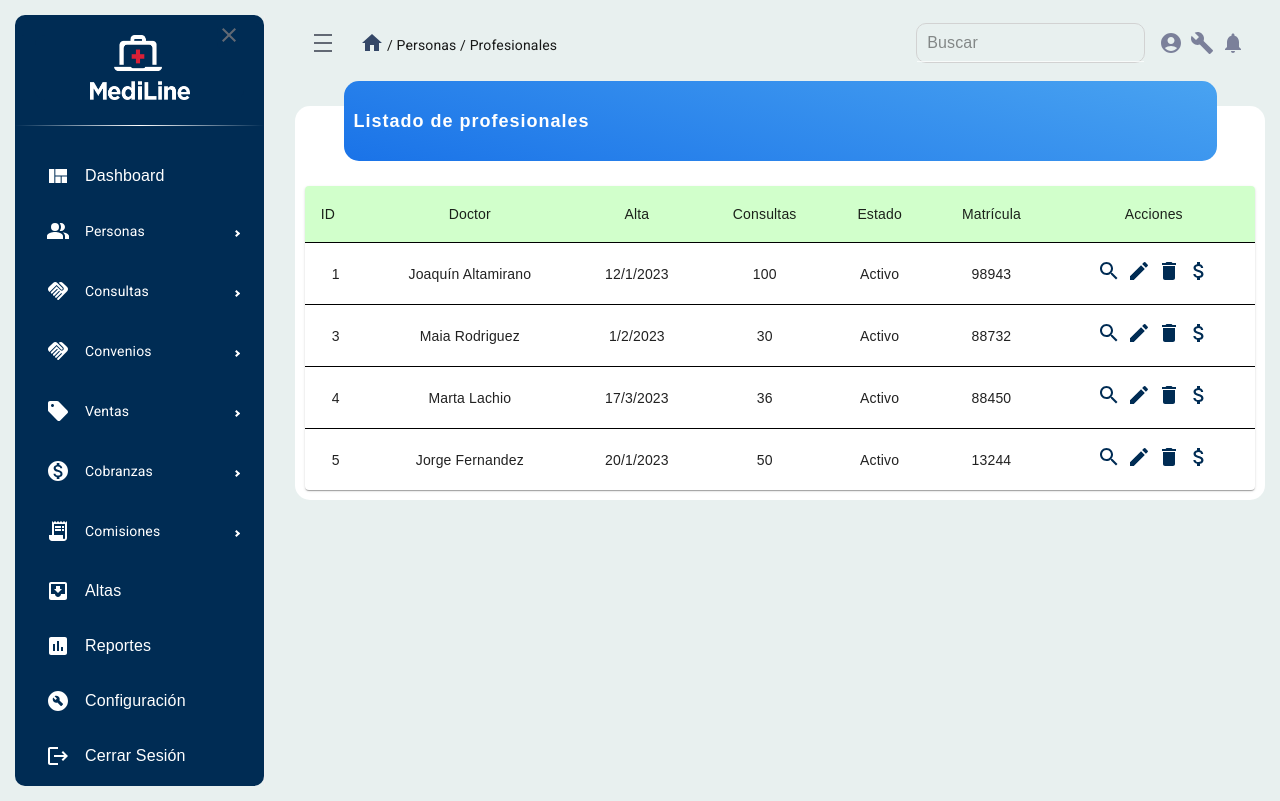
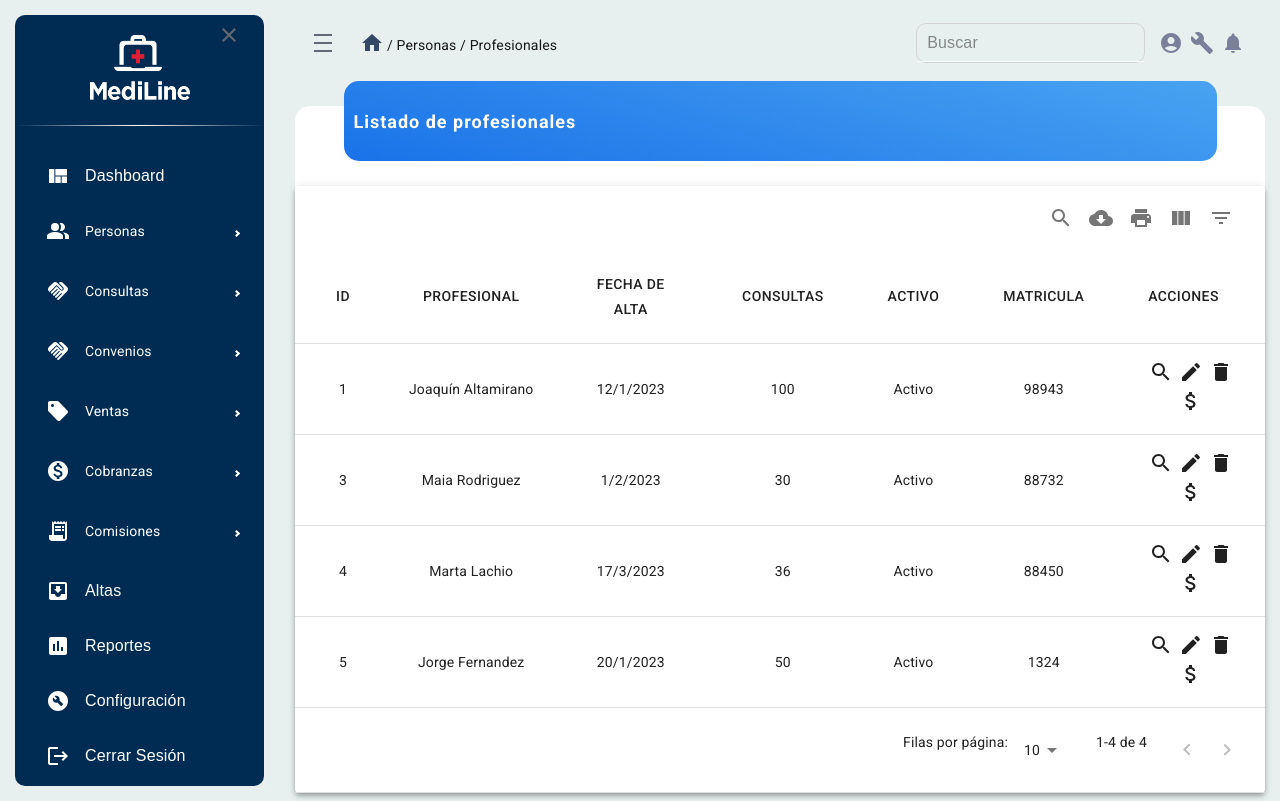
Before and after one commit to alexgarciaalcuadrado/Responsibe-navbar-and-sidebar-, a React (Create React App) app: page /personas/profesionales in a window 1280 px wide. Built offline with nearby package versions, Linux system fonts and the light colour scheme.

Commit message:
mui datatables

```diff
--- a/package.json
+++ b/package.json
@@ -16,6 +16,7 @@
     "@testing-library/user-event": "^13.5.0",
     "bootstrap": "^5.2.3",
     "chart.js": "^4.2.1",
+    "mui-datatables": "^4.3.0",
     "prop-types": "^15.8.1",
     "react": "^18.2.0",
     "react-chartjs-2": "^5.2.0",
--- a/src/pages/patients.js
+++ b/src/pages/patients.js
@@ -1,70 +1,159 @@
-import { useEffect, useState } from "react";
-
 import { Box, Typography } from "@mui/material";
-import Table from "@mui/material/Table";
-import TableBody from "@mui/material/TableBody";
-import TableCell from "@mui/material/TableCell";
-import TableContainer from "@mui/material/TableContainer";
-import TableHead from "@mui/material/TableHead";
-import TableRow from "@mui/material/TableRow";
-import Paper from "@mui/material/Paper";
-
 //icons
 import SearchIcon from "@mui/icons-material/Search";
 import EditIcon from "@mui/icons-material/Edit";
 import DeleteIcon from "@mui/icons-material/Delete";
 import AttachMoneyIcon from "@mui/icons-material/AttachMoney";
+import { ThemeProvider } from '@mui/material/styles';
+import { MuiTheme } from '../styles/MuiDataTableStyle';
+import MUIDataTable from "mui-datatables";
+
+import {
+  textLabels,
+  downloadOptions,
+  sortFunction,
+} from "../utils/muiTableOptions";
+
+const columns = [
+  {
+    name: "id",
+    label: "Id",
+    options: {
+      filter: false,
+      sort: true,
+    },
+  },
+  {
+    name: "patient",
+    label: "Paciente",
+    options: {
+      filter: false,
+      sort: true,
+    },
+  },
+  {
+    name: "alta",
+    label: "Fecha de alta",
+    options: {
+      filter: true,
+      sort: true,
+    },
+  },
+  {
+    name: "consults",
+    label: "Consultas",
+    options: {
+      filter: false,
+      sort: true,
+    },
+  },
+  {
+    name: "state",
+    label: "Activo",
+    options: {
+      filter: false,
+      sort: true,
+    },
+  },
+  {
+    name: "plan",
+    label: "Plan",
+    options: {
+      filter: false,
+      sort: true,
+    },
+  },
+  {
+    name: "nextPayment",
+    label: "Próximo pago",
+    options: {
+      filter: false,
+      sort: true,
+    },
+  },
+  {
+    name: "acciones",
+    label: "Acciones",
+    options: {
+      customBodyRenderLite: (dataIndex, rowIndex) => {
+        return (
+          <>
+            <SearchIcon style={{ cursor: "pointer", margin: "0 3px" }} />
+            <EditIcon style={{ cursor: "pointer", margin: "0 3px" }} />
+            <DeleteIcon style={{ cursor: "pointer", margin: "0 3px" }} />
+            <AttachMoneyIcon style={{ cursor: "pointer", margin: "0 3px" }} />
+          </>
+        );
+      },
+    },
+    filter: false,
+    sort: false,
+  },
+];
+
+const options = {
+  textLabels,
+  downloadOptions,
+  filter: true,
+  selectableRows: "none",
+  fixedHeader: false,
+  filterType: "dropdown",
+  responsive: "standard",
+  customSort: sortFunction,
+  draggableColumns: { enabled: true },
+};
 
 const Users = () => {
   const rows = [
     {
-      id: "12",
+      id: 12,
       patient: "Amelia Gimenez",
       alta: "12/1/2023",
       plan: "Premium",
-      consults: "13",
+      consults: 13,
       state: "Activo",
       nextPayment: "12/05/2023",
     },
     {
-      id: "13",
+      id: 13,
       patient: "Mauro Gastón",
       alta: "1/2/2023",
       plan: "Base",
-      consults: "3",
+      consults: 3,
       state: "Activo",
       nextPayment: "1/05/2023",
     },
     {
-      id: "14",
+      id: 14,
       patient: "Eugenia Amarante",
       alta: "17/3/2023",
       plan: "Premium",
-      consults: "10",
+      consults: 10,
       state: "No Activo",
       nextPayment: "-",
     },
     {
-      id: "15",
+      id: 15,
       patient: "Lucio Fernandez",
       alta: "20/1/2023",
       plan: "Premium",
-      consults: "5",
+      consults: 5,
       state: "Activo",
       nextPayment: "20/05/2023",
     },
     {
-      id: "12",
+      id: 12,
       patient: "Juan Carloz Festiña",
       alta: "2/2/2023",
       plan: "Base",
-      consults: "4",
+      consults: 4,
       state: "Activo",
       nextPayment: "2/05/2023",
     },
   ];
 
   return (
+    <ThemeProvider theme={MuiTheme}>
     <div className="users">
       <div className="users-table-container">
         <Box
@@ -91,69 +180,15 @@ const Users = () => {
             Listado de pacientes
           </Typography>
         </Box>
-        <TableContainer
-          sx={{ width: "98%", marginBottom: "10px" }}
-          component={Paper}
-        >
-          <Table sx={{ minWidth: 650 }} aria-label="simple table">
-            <TableHead>
-              <TableRow sx={{ backgroundColor: "#d1ffcb" }}>
-                <TableCell>ID</TableCell>
-                <TableCell align="center">Paciente</TableCell>
-                <TableCell align="center">Alta</TableCell>
-                <TableCell align="center">Plan</TableCell>
-                <TableCell align="center">Consultas</TableCell>
-                <TableCell align="center">Estado</TableCell>
-                <TableCell align="center">Próximo cobro</TableCell>
-                <TableCell align="center">Acciones</TableCell>
-              </TableRow>
-            </TableHead>
-            <TableBody>
-              {rows.map((row) => (
-                <TableRow
-                  key={row.id}
-                  sx={{
-                    "&:last-child td, &:last-child th": { border: 0 },
-                    border: 0,
-                  }}
-                >
-                  <TableCell component="th" scope="row" align="center">
-                    {" "}
-                    {row.id}
-                  </TableCell>
-                  <TableCell component="th" scope="row" align="center">
-                    {" "}
-                    {row.patient}
-                  </TableCell>
-                  <TableCell align="center">{row.alta}</TableCell>
-                  <TableCell align="center">{row.plan}</TableCell>
-                  <TableCell align="center">{row.consults}</TableCell>
-                  <TableCell align="center">{row.state}</TableCell>
-                  <TableCell align="center">{row.nextPayment}</TableCell>
-                  <TableCell
-                    align="center"
-                    sx={{
-                      color: "#002c54",
-                    }}
-                  >
-                    <SearchIcon
-                      style={{ cursor: "pointer", margin: "0 3px" }}
-                    />
-                    <EditIcon style={{ cursor: "pointer", margin: "0 3px" }} />
-                    <DeleteIcon
-                      style={{ cursor: "pointer", margin: "0 3px" }}
-                    />
-                    <AttachMoneyIcon
-                      style={{ cursor: "pointer", margin: "0 3px" }}
-                    />
-                  </TableCell>
-                </TableRow>
-              ))}
-            </TableBody>
-          </Table>
-        </TableContainer>
+        <MUIDataTable
+          title={""}
+          data={rows}
+          columns={columns}
+          options={options}
+        />
       </div>
     </div>
+    </ThemeProvider>
   );
 };
 
--- a/src/pages/profetionals.js
+++ b/src/pages/profetionals.js
@@ -1,57 +1,139 @@
-import { useEffect, useState } from "react";
-
 import { Box, Typography } from "@mui/material";
-import Table from "@mui/material/Table";
-import TableBody from "@mui/material/TableBody";
-import TableCell from "@mui/material/TableCell";
-import TableContainer from "@mui/material/TableContainer";
-import TableHead from "@mui/material/TableHead";
-import TableRow from "@mui/material/TableRow";
-import Paper from "@mui/material/Paper";
 
 //icons
 import SearchIcon from "@mui/icons-material/Search";
 import EditIcon from "@mui/icons-material/Edit";
 import DeleteIcon from "@mui/icons-material/Delete";
 import AttachMoneyIcon from "@mui/icons-material/AttachMoney";
+import { ThemeProvider } from '@mui/material/styles';
+import { MuiTheme } from '../styles/MuiDataTableStyle';
+import MUIDataTable from "mui-datatables";
+
+import {
+  textLabels,
+  downloadOptions,
+  sortFunction,
+} from "../utils/muiTableOptions";
+
+const columns = [
+  {
+    name: "id",
+    label: "Id",
+    options: {
+      filter: false,
+      sort: true,
+    },
+  },
+  {
+    name: "doctor",
+    label: "Profesional",
+    options: {
+      filter: false,
+      sort: true,
+    },
+  },
+  {
+    name: "alta",
+    label: "Fecha de alta",
+    options: {
+      filter: true,
+      sort: true,
+    },
+  },
+  {
+    name: "consults",
+    label: "Consultas",
+    options: {
+      filter: false,
+      sort: true,
+    },
+  },
+  {
+    name: "state",
+    label: "Activo",
+    options: {
+      filter: false,
+      sort: true,
+    },
+  },
+  {
+    name: "matricula",
+    label: "Matricula",
+    options: {
+      filter: false,
+      sort: true,
+    },
+  },
+  {
+    name: "acciones",
+    label: "Acciones",
+    options: {
+      customBodyRenderLite: (dataIndex, rowIndex) => {
+        return (
+          <>
+            <SearchIcon style={{ cursor: "pointer", margin: "0 3px" }} />
+            <EditIcon style={{ cursor: "pointer", margin: "0 3px" }} />
+            <DeleteIcon style={{ cursor: "pointer", margin: "0 3px" }} />
+            <AttachMoneyIcon style={{ cursor: "pointer", margin: "0 3px" }} />
+          </>
+        );
+      },
+    },
+    filter: false,
+    sort: false,
+  },
+];
+
+const options = {
+  textLabels,
+  downloadOptions,
+  filter: true,
+  selectableRows: "none",
+  fixedHeader: false,
+  filterType: "dropdown",
+  responsive: "standard",
+  customSort: sortFunction,
+  draggableColumns: { enabled: true },
+};
 
 const Users = () => {
   const rows = [
     {
-      id: "1",
+      id: 1,
       doctor: "Joaquín Altamirano",
       alta: "12/1/2023",
-      consults: "100",
+      consults: 100,
       state: "Activo",
-      matricula: "98943",
+      matricula: 98943,
     },
     {
-      id: "3",
+      id: 3,
       doctor: "Maia Rodriguez",
       alta: "1/2/2023",
-      consults: "30",
+      consults: 30,
       state: "Activo",
-      matricula: "88732",
+      matricula: 88732,
     },
     {
-      id: "4",
+      id: 4,
       doctor: "Marta Lachio",
       alta: "17/3/2023",
-      consults: "36",
+      consults: 36,
       state: "Activo",
-      matricula: "88450",
+      matricula: 88450,
     },
     {
-      id: "5",
+      id: 5,
       doctor: "Jorge Fernandez",
       alta: "20/1/2023",
-      consults: "50",
+      consults: 50,
       state: "Activo",
-      matricula: "13244",
+      matricula:1324,
     },
   ];
 
   return (
+    <ThemeProvider theme={MuiTheme}>
     <div className="users">
       <div className="users-table-container">
         <Box
@@ -78,69 +160,15 @@ const Users = () => {
             Listado de profesionales
           </Typography>
         </Box>
-        <TableContainer
-          sx={{ width: "98%", marginBottom: "10px" }}
-          component={Paper}
-        >
-          <Table sx={{ minWidth: 650 }} aria-label="simple table">
-            <TableHead>
-              <TableRow sx={{ backgroundColor: "#d1ffcb" }}>
-                <>
-                  <TableCell>ID</TableCell>
-                  <TableCell align="center">Doctor</TableCell>
-                  <TableCell align="center">Alta</TableCell>
-                  <TableCell align="center">Consultas</TableCell>
-                  <TableCell align="center">Estado</TableCell>
-                  <TableCell align="center">Matrícula</TableCell>
-                  <TableCell align="center">Acciones</TableCell>
-                </>
-              </TableRow>
-            </TableHead>
-            <TableBody>
-              {rows.map((row) => (
-                <TableRow
-                  key={row.id}
-                  sx={{
-                    "&:last-child td, &:last-child th": { border: 0 },
-                    border: 0,
-                  }}
-                >
-                  <TableCell component="th" scope="row" align="center">
-                    {" "}
-                    {row.id}
-                  </TableCell>
-                  <TableCell component="th" scope="row" align="center">
-                    {" "}
-                    {row.doctor}
-                  </TableCell>
-                  <TableCell align="center">{row.alta}</TableCell>
-                  <TableCell align="center">{row.consults}</TableCell>
-                  <TableCell align="center">{row.state}</TableCell>
-                  <TableCell align="center">{row.matricula}</TableCell>
-                  <TableCell
-                    align="center"
-                    sx={{
-                      color: "#002c54",
-                    }}
-                  >
-                    <SearchIcon
-                      style={{ cursor: "pointer", margin: "0 3px" }}
-                    />
-                    <EditIcon style={{ cursor: "pointer", margin: "0 3px" }} />
-                    <DeleteIcon
-                      style={{ cursor: "pointer", margin: "0 3px" }}
-                    />
-                    <AttachMoneyIcon
-                      style={{ cursor: "pointer", margin: "0 3px" }}
-                    />
-                  </TableCell>
-                </TableRow>
-              ))}
-            </TableBody>
-          </Table>
-        </TableContainer>
+        <MUIDataTable
+          title={""}
+          data={rows}
+          columns={columns}
+          options={options}
+        />
       </div>
     </div>
+    </ThemeProvider>
   );
 };
 
--- /dev/null
+++ b/src/styles/MuiDataTableStyle.js
@@ -0,0 +1,13 @@
+import { createTheme } from '@mui/material/styles';
+
+export const MuiTheme = createTheme({
+    components: {
+       MuiTableCell: {
+         styleOverrides: {
+           root: {
+             textAlign: "center"
+           },
+         },
+       }
+    }
+   })
--- /dev/null
+++ b/src/utils/muiTableOptions.js
@@ -0,0 +1,67 @@
+export const textLabels = {
+    body: {
+      noMatch: "Lo sentimos, no se encontraron registros",
+      toolTip: "Ordenar",
+      columnHeaderTooltip: (column) => `Orden para ${column.label}`,
+    },
+    pagination: {
+      next: "Página siguiente",
+      previous: "Página anterior",
+      rowsPerPage: "Filas por página:",
+      displayRows: "de",
+    },
+    toolbar: {
+      search: "Buscar",
+      downloadCsv: "Descargar archivo Excel",
+      print: "Imprimir",
+      viewColumns: "Ver columnas",
+      filterTable: "Filtrar tabla",
+    },
+    filter: {
+      all: "Todo",
+      title: "Filtros",
+      reset: "Borrar",
+    },
+    viewColumns: {
+      title: "Mostrar columnas",
+      titleAria: "Mostrar/ocultar columnas de la tabla",
+    },
+    selectedRows: {
+      text: "fila(s) seleccionadas",
+      delete: "Eliminar",
+      deleteAria: "Eliminar las filas seleccionadas",
+    },
+  };
+
+  export const downloadOptions = {
+    filterOptions: {
+      useDisplayedColumnsOnly: true,
+      useDisplayedRowsOnly: true,
+    },
+  };
+
+  export const customOptions = {
+    options: { elevation: 0 },
+  };
+
+  export const sortFunction = (data, colIndex, order, meta) => {
+    return data.sort((a, b) => {
+      if (typeof a?.data[colIndex] === "number") {
+        if (order === "desc") {
+          return a?.data[colIndex] - b?.data[colIndex];
+        } else {
+          return b?.data[colIndex] - a?.data[colIndex];
+        }
+      } else {
+        if (a?.data[colIndex] && b?.data[colIndex]) {
+          if (order === "desc") {
+            return a?.data[colIndex]?.localeCompare(b?.data[colIndex]);
+          } else {
+            return b?.data[colIndex]?.localeCompare(a?.data[colIndex]);
+          }
+        } else {
+          return 0;
+        }
+      }
+    });
+  };
```
Also changed, not shown: 1 other file (tests, documents, lock files or other folders).
